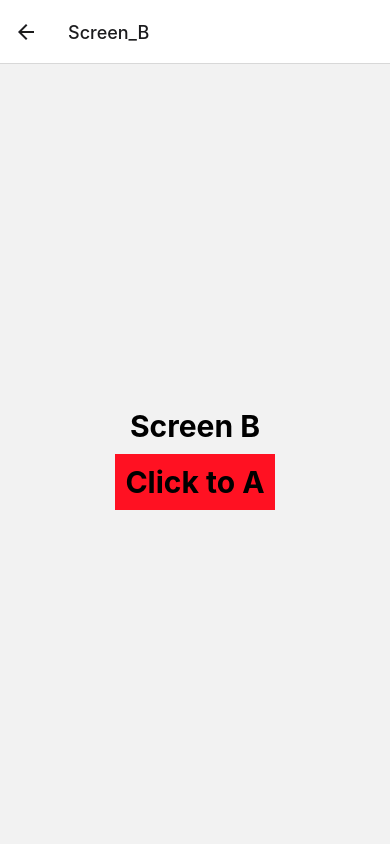
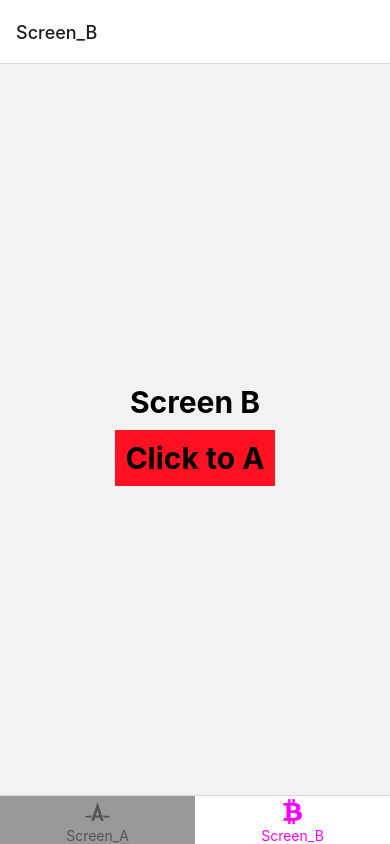
Before and after one commit to peddiraju11/ReactNative_Sample, a React Native app: screen /Screen_B in a window 390 px wide. Built offline with nearby package versions, Linux system fonts and the light colour scheme.

Commit message:
Handled the navigation view

```diff
--- a/src/App.js
+++ b/src/App.js
@@ -1,98 +1,66 @@
 import React from 'react';
-import {
-  StyleSheet, View, Text, Pressable
-} from 'react-native';
-import { NavigationContainer } from "@react-navigation/native"
-import { createStackNavigator } from '@react-navigation/stack'
+import { NavigationContainer } from '@react-navigation/native';
+import { createBottomTabNavigator } from '@react-navigation/bottom-tabs';
+import { createMaterialBottomTabNavigator } from '@react-navigation/material-bottom-tabs';
+import { createMaterialTopTabNavigator } from '@react-navigation/material-top-tabs';
+import ScreenA from './ScreenA';
+import ScreenB from './ScreenB';
+import FontAwesome5 from 'react-native-vector-icons/FontAwesome5';
 
-const Stack = createStackNavigator();
-
-function ScreenA({ navigation }) {
-
-  const onPressHandlerA = () => {
-    navigation.navigate("Screen_B")
-  }
-  return (
-    <View style={styles.body}>
-      <Text style={styles.text}>
-        Screen A
-      </Text>
-      <Pressable
-        style={({ pressed }) => ({ backgroundColor: pressed ? '#F4FD' : "#F12" })}
-        onPress={onPressHandlerA}>
-        <Text style={styles.text}>
-          Click to B
-        </Text>
-      </Pressable>
-
-
-    </View >
-  )
-}
-
-function ScreenB({ navigation }) {
-
-  const onPressHandlerA = () => {
-    navigation.navigate("Screen_A")
-  }
-  return (
-    <View style={styles.body}>
-      <Text style={styles.text}>
-        Screen B
-      </Text>
-      <Pressable
-        style={({ pressed }) => ({ backgroundColor: pressed ? '#F4FD' : "#F12" })}
-        onPress={onPressHandlerA}>
-        <Text style={styles.text}>
-          Click to A
-        </Text>
-      </Pressable>
-    </View>
-  )
-}
+const Tab = createBottomTabNavigator();
+// const Tab = createMaterialBottomTabNavigator();
+//const Tab = createMaterialTopTabNavigator();
 
 function App() {
   return (
     <NavigationContainer>
-      <Stack.Navigator
-      // screenOptions={{
-      //   header: () => null
-      // }}
+      <Tab.Navigator
+        screenOptions={({ route }) => ({
+          tabBarIcon: ({ focused, size, color }) => {
+            let iconName;
+            if (route.name === 'Screen_A') {
+              iconName = 'autoprefixer';
+              size = focused ? 25 : 20;
+              // color = focused ? '#f0f' : '#555';
+            } else if (route.name === 'Screen_B') {
+              iconName = 'btc';
+              size = focused ? 25 : 20;
+              // color = focused ? '#f0f' : '#555';
+            }
+            return (
+              <FontAwesome5
+                name={iconName}
+                size={size}
+                color={color}
+              />
+            )
+          }
+        })}
+        tabBarOptions={{
+          activeTintColor: '#f0f',
+          inactiveTintColor: '#555',
+          activeBackgroundColor: '#fff',
+          inactiveBackgroundColor: '#999',
+          showLabel: true,
+          labelStyle: { fontSize: 14 },
+          showIcon: true,
+        }}
+        activeColor='#f0edf6'
+        inactiveColor='#3e2465'
+        barStyle={{ backgroundColor: '#694fad' }}
       >
-        <Stack.Screen
+        <Tab.Screen
           name="Screen_A"
           component={ScreenA}
-        // options={{
-        //   header: () => null
-        // }
-        // }
+        // options={{ tabBarBadge: 3 }}
         />
-        <Stack.Screen
+        <Tab.Screen
           name="Screen_B"
           component={ScreenB}
-        // options={{
-        //   header: () => null
-        // }
-        // }
         />
-      </Stack.Navigator>
-    </NavigationContainer >
+      </Tab.Navigator>
+    </NavigationContainer>
   )
 }
-const styles = StyleSheet.create({
-
-  body: {
-    alignItems: 'center',
-    justifyContent: 'center',
-    flex: 1
-  },
-  text: {
-    fontSize: 30,
-    fontWeight: 'bold',
-    margin: 10
-  }
-
-
-});
 
 export default App;
--- /dev/null
+++ b/src/ScreenA.js
@@ -0,0 +1,39 @@
+import React from 'react';
+import {
+    StyleSheet, View, Text, Pressable
+} from 'react-native';
+
+export default function ScreenA({ navigation }) {
+
+    const onPressHandlerA = () => {
+        navigation.navigate("Screen_B")
+    }
+    return (
+        <View style={styles.body}>
+            <Text style={styles.text}>
+                Screen A
+            </Text>
+            <Pressable
+                style={({ pressed }) => ({ backgroundColor: pressed ? '#F4FD' : "#F12" })}
+                onPress={onPressHandlerA}>
+                <Text style={styles.text}>
+                    Click to B
+                </Text>
+            </Pressable>
+        </View >
+    )
+}
+
+const styles = StyleSheet.create({
+
+    body: {
+        alignItems: 'center',
+        justifyContent: 'center',
+        flex: 1
+    },
+    text: {
+        fontSize: 30,
+        fontWeight: 'bold',
+        margin: 10
+    }
+});
--- /dev/null
+++ b/src/ScreenB.js
@@ -0,0 +1,39 @@
+import React from 'react';
+import {
+    StyleSheet, View, Text, Pressable
+} from 'react-native';
+
+export default function ScreenB({ navigation }) {
+
+    const onPressHandlerA = () => {
+        navigation.navigate("Screen_A")
+    }
+    return (
+        <View style={styles.body}>
+            <Text style={styles.text}>
+                Screen B
+            </Text>
+            <Pressable
+                style={({ pressed }) => ({ backgroundColor: pressed ? '#F4FD' : "#F12" })}
+                onPress={onPressHandlerA}>
+                <Text style={styles.text}>
+                    Click to A
+                </Text>
+            </Pressable>
+        </View>
+    )
+}
+
+const styles = StyleSheet.create({
+
+    body: {
+        alignItems: 'center',
+        justifyContent: 'center',
+        flex: 1
+    },
+    text: {
+        fontSize: 30,
+        fontWeight: 'bold',
+        margin: 10
+    }
+});
```
Also changed, not shown: package.json (+7 -1 lines), 2 other files (tests, documents, lock files or other folders).
